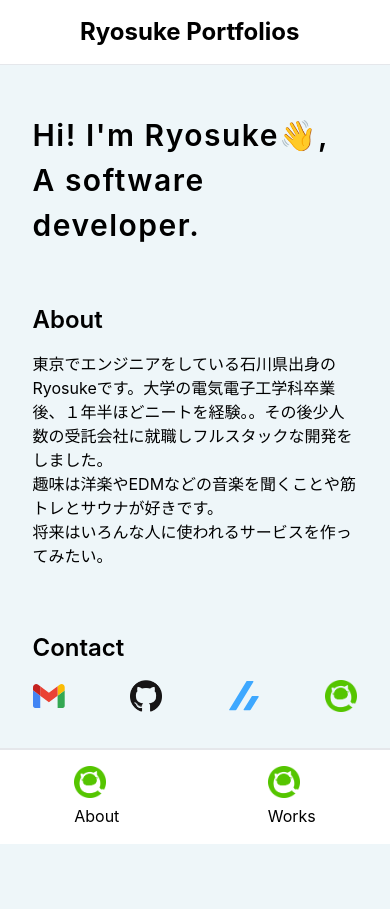
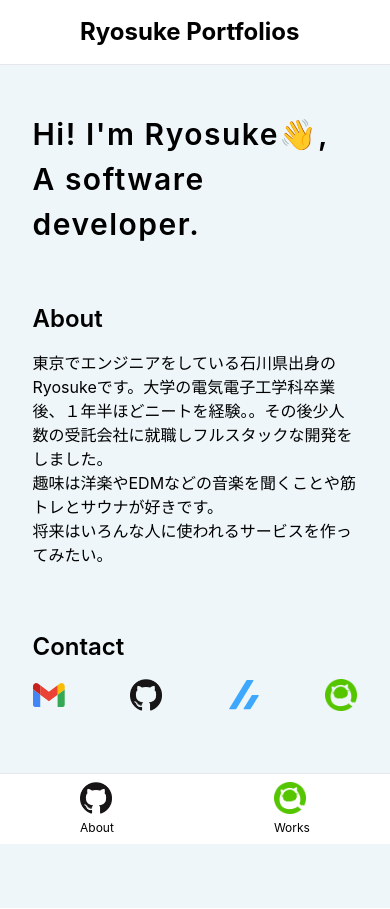
Before and after one commit to ryosuke1256/portfolio, a Next.js app: page / in a window 390 px wide. Built offline with nearby package versions, Linux system fonts and the light colour scheme.

Commit message:
リファクタリングとレイアウト修正

```diff
--- a/src/Layout/Layout.tsx
+++ b/src/Layout/Layout.tsx
@@ -9,9 +9,7 @@ export const Layout: FC<Props> = ({ children }) => {
   return (
     <>
       <Header />
-      <div className='min-h-screen bg-primaryColor'>
-        <div className='pt-12'>{children}</div>
-      </div>
+      <div className='min-h-screen bg-primaryColor  mt-16'>{children}</div>
       <BottomNav />
     </>
   );
--- a/src/Layout/PageLayout.tsx
+++ b/src/Layout/PageLayout.tsx
@@ -12,7 +12,7 @@ export const PageLayout: FC<PageLayoutProps> = ({ pageTitle, children }) => {
       <Head>
         <title>{pageTitle}</title>
       </Head>
-      <div className='w-10/12 mx-auto max-w-3xl pb-36'>{children}</div>
+      <div className='w-10/12 mx-auto max-w-3xl pt-12 pb-36'>{children}</div>
     </>
   );
 };
--- a/src/components/organisms/BottomNav.tsx
+++ b/src/components/organisms/BottomNav.tsx
@@ -1,22 +1,37 @@
-import Link from 'next/link'
+import Link from 'next/link';
 import Image from 'next/image';
-import React,{FC} from 'react'
+import React, { FC } from 'react';
 
-export const BottomNav:FC = () => {
+const tabs = [
+  {
+    href: '/',
+    src: '/images/github.png',
+    alt: 'Aboutページ',
+    title: 'About',
+  },
+  {
+    href: 'works',
+    src: '/images/qiita.png',
+    alt: 'Worksページ',
+    title: 'Works',
+  },
+];
+
+// TODO:デザイン修正
+// FIXME: アイコン変更
+export const BottomNav: FC = () => {
   return (
-    <nav className='fixed bottom-0 bg-white flex justify-around border-t-2 w-full py-4 md:hidden'>
-      <Link href='/'>
-        <a>
-          <Image src='/images/qiita.png' height={32} width={32} alt="About"/>
-          <p>About</p>
-        </a>
-      </Link>
-      <Link href='/works'>
-        <a>
-          <Image src='/images/qiita.png' height={32} width={32} alt="Works"/>
-          <p>Works</p>
-        </a>
-      </Link>
+    <nav className='fixed bottom-0 z-10 box-border bg-white flex justify-around border-t w-full py-2 md:hidden'>
+      {tabs.map((tab, index: number) => {
+        return (
+          <Link href={tab.href} key={index}>
+            <a>
+              <Image src={tab.src} height={32} width={32} alt={tab.alt} />
+              <p className='text-xs'>{tab.title}</p>
+            </a>
+          </Link>
+        );
+      })}
     </nav>
   );
-}
+};
--- a/src/components/organisms/Header.tsx
+++ b/src/components/organisms/Header.tsx
@@ -42,10 +42,10 @@ export const Header: FC = () => {
 
   return (
     <ActiveIndexContext.Provider value={{ activeIndex, dispatch }}>
-      <header className='border-b px-20 pt-4'>
+      <header className='fixed top-0 z-10 bg-white border-b w-full box-border px-20 pt-4'>
         <Link href='/'>
           <a onClick={() => dispatch && dispatch({ type: 'CHANGE', activeIndex: 0 })}>
-            <div className='text-2xl pb-4 font-bold cursor-pointer md:pb-2'>{TITLE}</div>
+            <div className='text-2xl pb-4  font-bold cursor-pointer md:pb-2'>{TITLE}</div>
           </a>
         </Link>
         <div className='hidden md:block'>
--- a/src/pages/index.tsx
+++ b/src/pages/index.tsx
@@ -3,6 +3,9 @@ import { PageLayout } from '~/Layout';
 import { About } from '~/components/templates';
 import { TITLE } from '~/constants';
 
+// TODO:スマホ時のレイアウト
+// TODO:全体的にリファクタリング
+// デバイスだしわけ
 const AboutPage: NextPage = () => {
   return (
     <PageLayout pageTitle={TITLE}>
```
